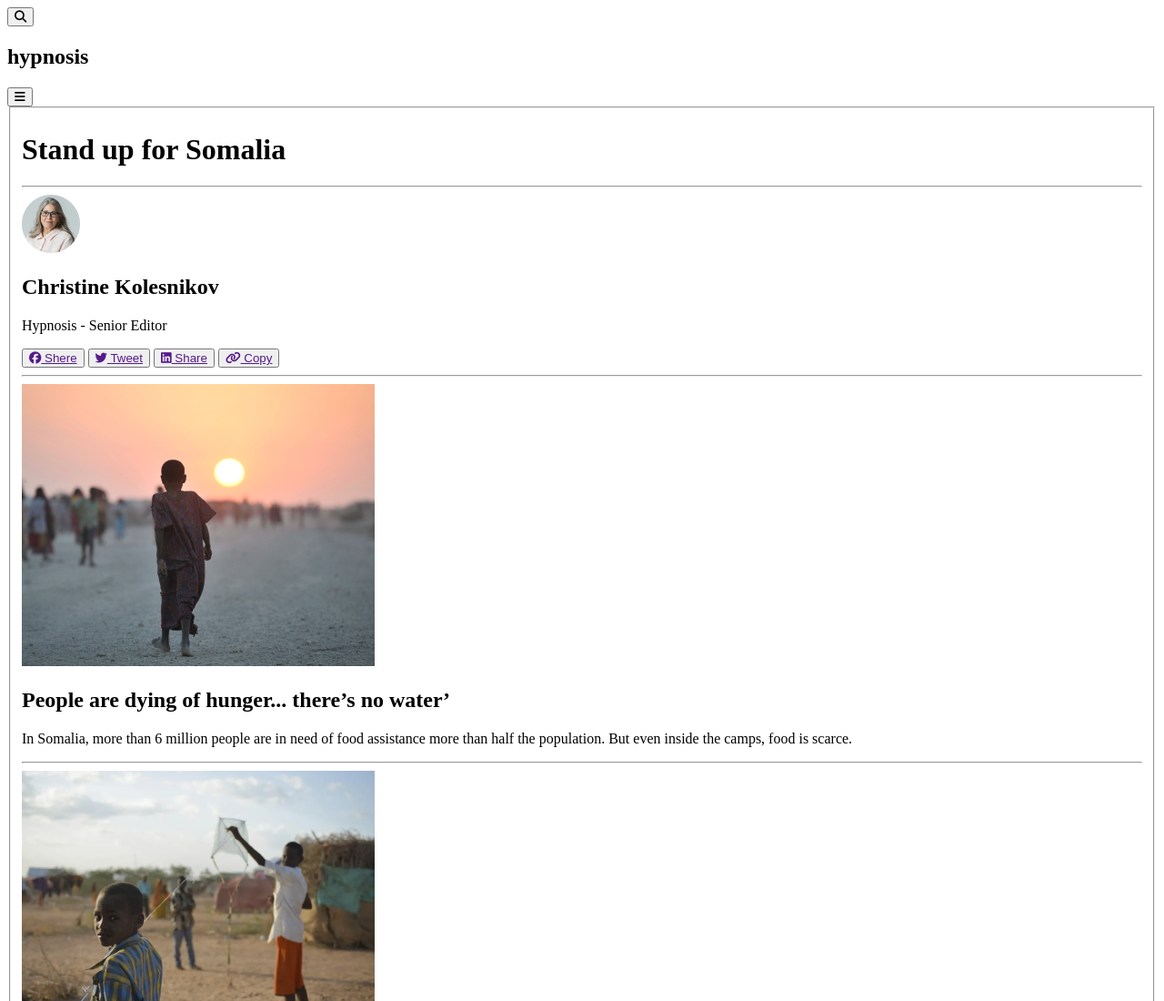
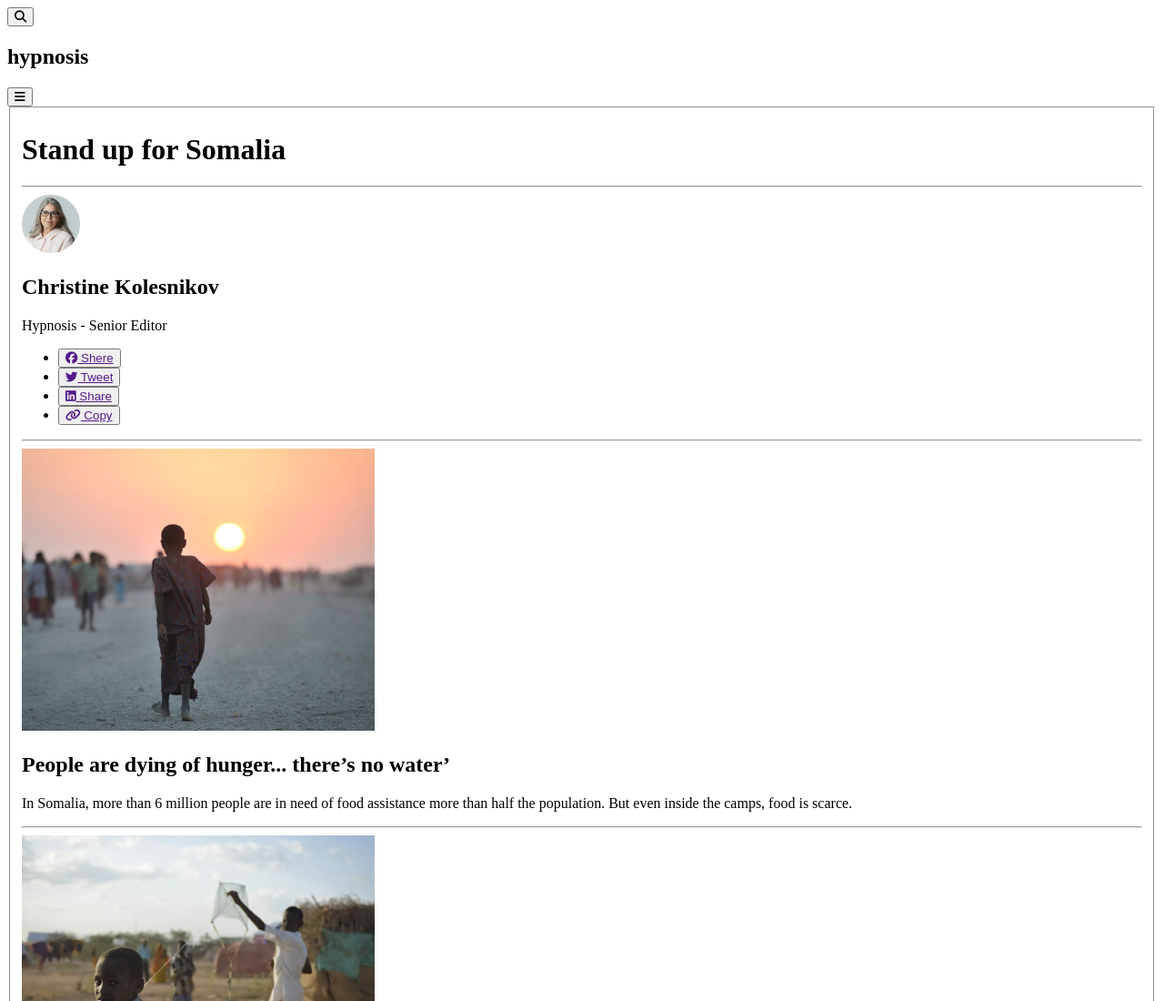
Before and after one commit to Albinpirela/Hypnosis, a website: page index.html in a window 1280 px wide. Shown: the top 1100 px of the page at 91% size. Drawn offline with Linux system fonts and the light colour scheme.

Commit message:
add name class in the article

```diff
--- a/index.html
+++ b/index.html
@@ -25,14 +25,18 @@
             <img src="christine.png">
             <h2>Christine Kolesnikov</h2>
             <p>Hypnosis - Senior Editor</p>
-            <button><a href=""><i class="fa-brands fa-facebook"></i> Shere</a></button>
-            <button><a href=""><i class="fa-brands fa-twitter"></i> Tweet</a></button>
-            <button><a href=""><i class="fa-brands fa-linkedin"></i> Share</a></button>
-            <button><a href=""><i class="fa-sharp fa-solid fa-link"></i> Copy</a></button>
+
+            <ul>
+                <li><button><a href=""><i class="fa-brands fa-facebook"></i> Shere</a></button></li>
+                <li><button><a href=""><i class="fa-brands fa-twitter"></i> Tweet</a></button></li>
+                <li><button><a href=""><i class="fa-brands fa-linkedin"></i> Share</a></button></li>
+                <li><button><a href=""><i class="fa-sharp fa-solid fa-link"></i> Copy</a></button></li>
+            </ul>
+
         </header>
 
         <hr>
-        <article>
+        <article class="mainpage">
             <img src="people1.png">
             <h2>People are dying of hunger...
                 there’s no water’</h2>
```
